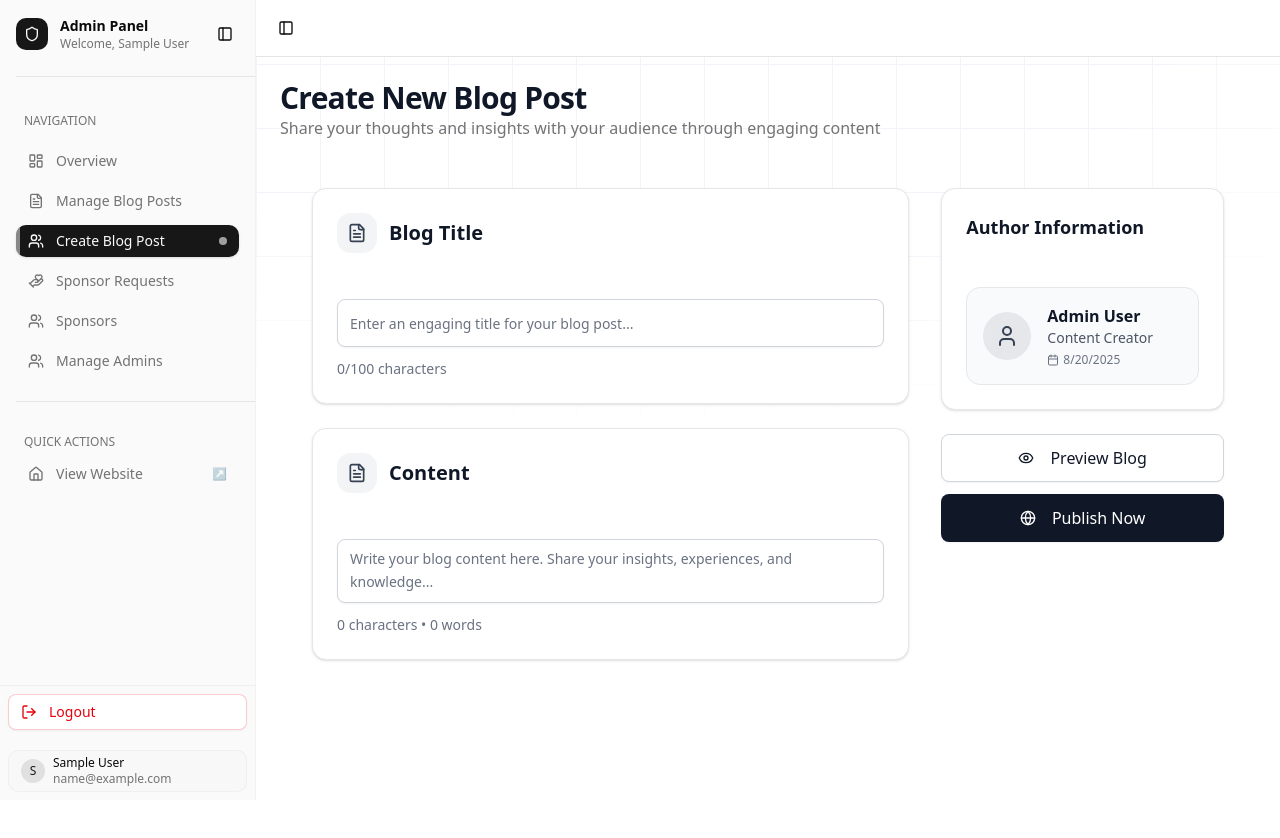
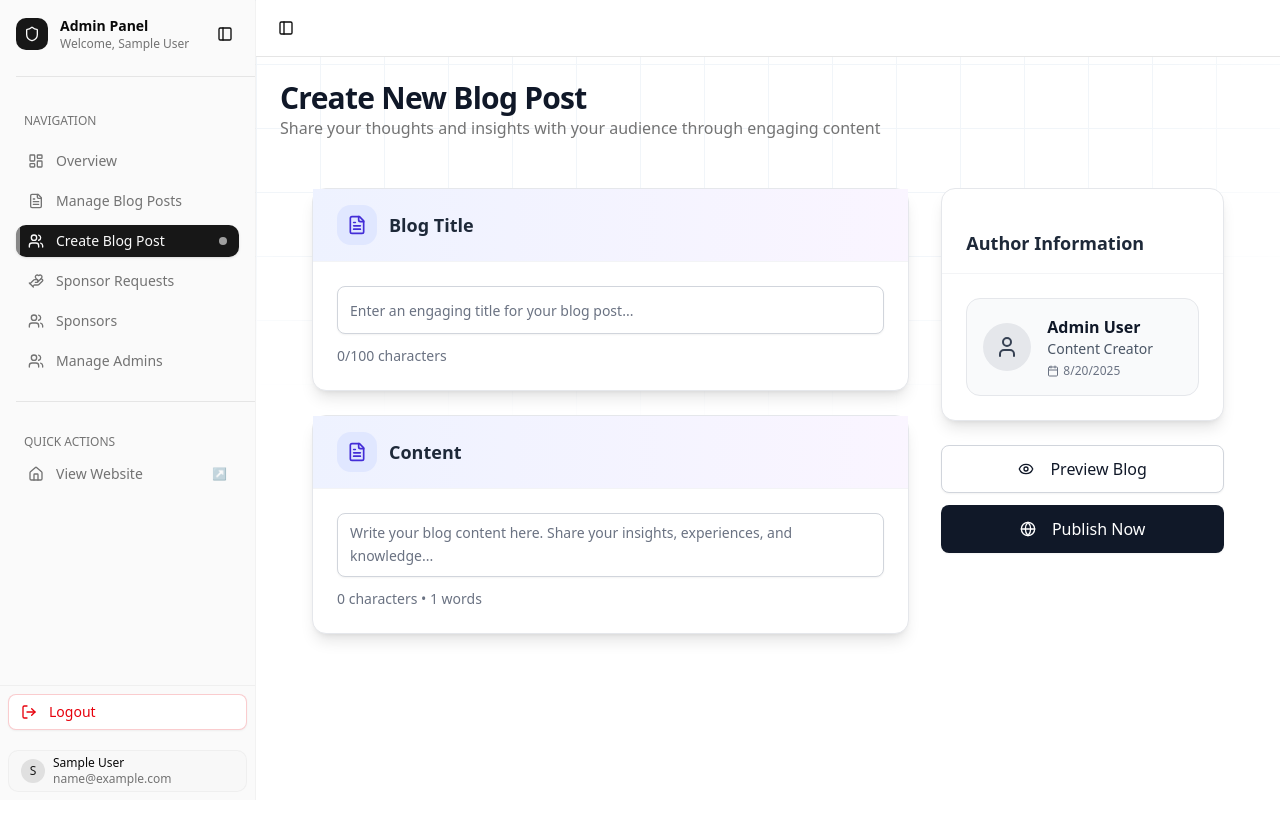
Before and after one commit to Mysticroot/nemesis-club-web, a React (Vite) app in the folder client/: page /admin/dashboard/create-blog in a window 1280 px wide. Shown: the top 838 px of the page. Built offline with nearby package versions, Linux system fonts and the light colour scheme; no server answers; sample sign-in values are in the browser's storage.

Commit message:
admin:make layout consistent

```diff
--- a/client/src/features/admin/dashboard/Admins/pages/MangeAdminsPage.jsx
+++ b/client/src/features/admin/dashboard/Admins/pages/MangeAdminsPage.jsx
@@ -33,8 +33,10 @@ const ManageAdminsPage = () => {
   }, []);
 
   return (
-    <div className="p-4">
-      <h1 className="text-2xl font-semibold mb-6">Manage Admins</h1>
+    <div className="space-y-6 p-4 sm:p-6 lg:p-8">
+      <div className="text-center mb-8">
+        <h1 className="text-3xl font-bold text-slate-900 mb-2">Manage Admins</h1>
+      </div>
       {loading ? (
         <p className="text-gray-500">Loading admins...</p>
       ) : (
--- a/client/src/features/admin/dashboard/Create-Blog/components/ContentSection.jsx
+++ b/client/src/features/admin/dashboard/Create-Blog/components/ContentSection.jsx
@@ -1,42 +1,47 @@
 import { FileText, AlertCircle, CheckCircle } from 'lucide-react';
-
-import { Card, CardContent, CardHeader, CardTitle } from '@/components/ui/card';
+import { Card, CardContent } from '@/components/ui/card';
 import { Textarea } from '@/components/ui/textarea';
 import { Badge } from '@/components/ui/badge';
 
 const ContentSection = ({ formData, handleInputChange, errors }) => {
+  const wordCount = Math.ceil(formData.content.trim().split(/\s+/).length);
+
   return (
-    <Card className="bg-white border-gray-200 shadow-sm">
-      <CardHeader className="pb-4">
-        <CardTitle className="flex items-center gap-3 text-xl text-gray-900">
-          <div className="w-10 h-10 bg-gray-100 rounded-xl flex items-center justify-center">
-            <FileText className="h-5 w-5 text-gray-700" />
+    <div className="w-full">
+      <div className="border border-gray-200 shadow-lg bg-white rounded-xl">
+        <div className="flex items-center gap-3 border-b border-gray-100 bg-gradient-to-r from-indigo-50 to-purple-50 px-6 py-4">
+          <div className="w-10 h-10 bg-indigo-100 rounded-xl flex items-center justify-center">
+            <FileText className="h-5 w-5 text-indigo-700" />
           </div>
-          Content
-        </CardTitle>
-      </CardHeader>
-      <CardContent className="space-y-4">
-        <div className="space-y-3">
+          <h3 className="text-lg font-semibold text-gray-800">Content</h3>
+        </div>
+
+        <CardContent className="space-y-4 p-6">
+          <div className="space-y-2">
             <Textarea
               name="content"
               value={formData.content}
               onChange={handleInputChange}
               placeholder="Write your blog content here. Share your insights, experiences, and knowledge..."
-            rows={20}
-            className={`resize-none text-base leading-relaxed bg-white border-gray-300 text-gray-900 placeholder:text-gray-500 focus:border-gray-900 focus:ring-gray-900/20 ${
-              errors.content ? 'border-red-500 focus:border-red-500' : ''
+              rows={18}
+              className={`resize-none text-base leading-relaxed bg-white border text-gray-900 placeholder:text-gray-500 focus:border-indigo-500 focus:ring-2 focus:ring-indigo-200 transition ${
+                errors.content
+                  ? 'border-red-500 focus:border-red-500 focus:ring-red-200'
+                  : 'border-gray-300'
               }`}
             />
+
             {errors.content && (
               <p className="text-red-600 text-sm flex items-center gap-2">
                 <AlertCircle className="h-4 w-4" />
                 {errors.content}
               </p>
             )}
-          <div className="flex justify-between items-center">
-            <p className="text-sm text-gray-500">
-              {formData.content.length} characters • {Math.ceil(formData.content.length / 5)} words
-            </p>
+
+            <div className="flex justify-between items-center pt-1 text-sm text-gray-500">
+              <span>
+                {formData.content.length} characters • {wordCount} words
+              </span>
               {formData.content.length >= 50 && (
                 <Badge variant="secondary" className="bg-green-100 text-green-700 border-green-200">
                   <CheckCircle className="h-3 w-3 mr-1" />
@@ -46,7 +51,8 @@ const ContentSection = ({ formData, handleInputChange, errors }) => {
             </div>
           </div>
         </CardContent>
-    </Card>
+      </div>
+    </div>
   );
 };
 
--- a/client/src/features/admin/dashboard/Create-Blog/components/SideBar.jsx
+++ b/client/src/features/admin/dashboard/Create-Blog/components/SideBar.jsx
@@ -1,16 +1,15 @@
 import { Eye, Calendar, User, Globe, Loader2 } from 'lucide-react';
-
-import { Card, CardContent, CardHeader, CardTitle } from '@/components/ui/card';
+import { Card, CardContent } from '@/components/ui/card';
 import { Button } from '@/components/ui/button';
 
 const SideBar = ({ isLoading, showPreview, setShowPreview, handlePublish }) => {
   return (
     <div className="xl:col-span-1 space-y-6">
       {/* Author Information */}
-      <Card className="bg-white border-gray-200 shadow-sm">
-        <CardHeader className="pb-4">
-          <CardTitle className="text-lg text-gray-900">Author Information</CardTitle>
-        </CardHeader>
+      <Card className="bg-white border border-gray-200 shadow-lg rounded-xl">
+        <div className="px-6 py-4 border-b border-gray-100">
+          <h3 className="text-lg font-semibold text-gray-800">Author Information</h3>
+        </div>
         <CardContent>
           <div className="flex items-center gap-4 p-4 rounded-xl bg-gray-50 border border-gray-200">
             <div className="w-12 h-12 bg-gray-200 rounded-full flex items-center justify-center">
@@ -34,7 +33,6 @@ const SideBar = ({ isLoading, showPreview, setShowPreview, handlePublish }) => {
           onClick={() => setShowPreview(!showPreview)}
           variant="outline"
           className="w-full h-12 text-base bg-white border-gray-300 text-gray-900 hover:bg-gray-50 hover:border-gray-400"
-          size="lg"
         >
           <Eye className="h-4 w-4 mr-2" />
           {showPreview ? 'Hide Preview' : 'Preview Blog'}
@@ -43,15 +41,19 @@ const SideBar = ({ isLoading, showPreview, setShowPreview, handlePublish }) => {
         <Button
           onClick={handlePublish}
           disabled={isLoading}
-          className="w-full h-12 text-base bg-gray-900 text-white hover:bg-gray-800 font-medium"
-          size="lg"
+          className="w-full h-12 text-base bg-gray-900 text-white hover:bg-gray-800"
         >
           {isLoading ? (
-            <Loader2 className="h-4 w-4 mr-2 animate-spin" />
+            <>
+              <Loader2 className="h-4 w-4 mr-2 animate-spin" />
+              Publishing...
+            </>
           ) : (
-            <Globe className="h-4 w-4 mr-2" />
+            <>
+              <Globe className="h-4 w-4 mr-2" />
+              Publish Now
+            </>
           )}
-          {isLoading ? 'Publishing...' : 'Publish Now'}
         </Button>
       </div>
     </div>
--- a/client/src/features/admin/dashboard/Create-Blog/components/TitleSection.jsx
+++ b/client/src/features/admin/dashboard/Create-Blog/components/TitleSection.jsx
@@ -1,39 +1,43 @@
 import { FileText, AlertCircle, CheckCircle } from 'lucide-react';
-
-import { Card, CardContent, CardHeader, CardTitle } from '@/components/ui/card';
+import { CardContent } from '@/components/ui/card';
 import { Input } from '@/components/ui/input';
 import { Badge } from '@/components/ui/badge';
 
 const TitleSection = ({ formData, errors, handleInputChange }) => {
   return (
-    <Card className="bg-white border-gray-200 shadow-sm">
-      <CardHeader className="pb-4">
-        <CardTitle className="flex items-center gap-3 text-xl text-gray-900">
-          <div className="w-10 h-10 bg-gray-100 rounded-xl flex items-center justify-center">
-            <FileText className="h-5 w-5 text-gray-700" />
+    <div className="w-full">
+      <div className="border border-gray-200 shadow-lg bg-white rounded-xl">
+        <div className="flex items-center gap-3 border-b border-gray-100 bg-gradient-to-r from-indigo-50 to-purple-50 px-6 py-4">
+          <div className="w-10 h-10 bg-indigo-100 rounded-xl flex items-center justify-center">
+            <FileText className="h-5 w-5 text-indigo-700" />
           </div>
-          Blog Title
-        </CardTitle>
-      </CardHeader>
-      <CardContent className="space-y-4">
-        <div className="space-y-3">
+          <h3 className="text-lg font-semibold text-gray-800">Blog Title</h3>
+        </div>
+
+        <CardContent className="space-y-4 p-6">
+          <div className="space-y-2">
             <Input
               name="title"
               value={formData.title}
               onChange={handleInputChange}
               placeholder="Enter an engaging title for your blog post..."
-            className={`text-lg h-12 bg-white border-gray-300 text-gray-900 placeholder:text-gray-500 focus:border-gray-900 focus:ring-gray-900/20 ${
-              errors.title ? 'border-red-500 focus:border-red-500' : ''
+              className={`text-base h-12 bg-white border text-gray-900 placeholder:text-gray-500 focus:border-indigo-500 focus:ring-2 focus:ring-indigo-200 transition ${
+                errors.title
+                  ? 'border-red-500 focus:border-red-500 focus:ring-red-200'
+                  : 'border-gray-300'
               }`}
+              maxLength={100}
             />
+
             {errors.title && (
               <p className="text-red-600 text-sm flex items-center gap-2">
                 <AlertCircle className="h-4 w-4" />
                 {errors.title}
               </p>
             )}
-          <div className="flex justify-between items-center">
-            <p className="text-sm text-gray-500">{formData.title.length}/100 characters</p>
+
+            <div className="flex justify-between items-center pt-1 text-sm text-gray-500">
+              <span>{formData.title.length}/100 characters</span>
               {formData.title.length >= 10 && (
                 <Badge variant="secondary" className="bg-green-100 text-green-700 border-green-200">
                   <CheckCircle className="h-3 w-3 mr-1" />
@@ -43,7 +47,8 @@ const TitleSection = ({ formData, errors, handleInputChange }) => {
             </div>
           </div>
         </CardContent>
-    </Card>
+      </div>
+    </div>
   );
 };
 
--- a/client/src/features/admin/dashboard/Create-Blog/pages/CreateBlogPage.jsx
+++ b/client/src/features/admin/dashboard/Create-Blog/pages/CreateBlogPage.jsx
@@ -93,7 +93,6 @@ const CreateBlogPage = () => {
         return null;
     }
   };
-
   return (
     <div className="min-h-screen bg-white text-gray-900">
       {/* Background Pattern */}
--- a/client/src/features/admin/dashboard/Sponsors/pages/CurrentSponsorsPage.jsx
+++ b/client/src/features/admin/dashboard/Sponsors/pages/CurrentSponsorsPage.jsx
@@ -31,7 +31,7 @@ const CurrentSponsorsPage = () => {
     <div className="space-y-6 p-4 sm:p-6 lg:p-8">
       {/* Header Section */}
       <div className="text-center mb-8">
-        <h1 className="text-3xl font-bold text-slate-900 mb-2">Sponsors Request Management</h1>
+        <h1 className="text-3xl font-bold text-slate-900 mb-2">Current Sponsors</h1>
       </div>
 
       {/* Desktop Table View */}
```
Also changed, not shown: client/src/features/admin/dashboard/Create-Blog/components/PreviewSection.jsx (+16 -18 lines), 1 other file (tests, documents, lock files or other folders). Lines whose indentation alone changed are shown as unchanged.
